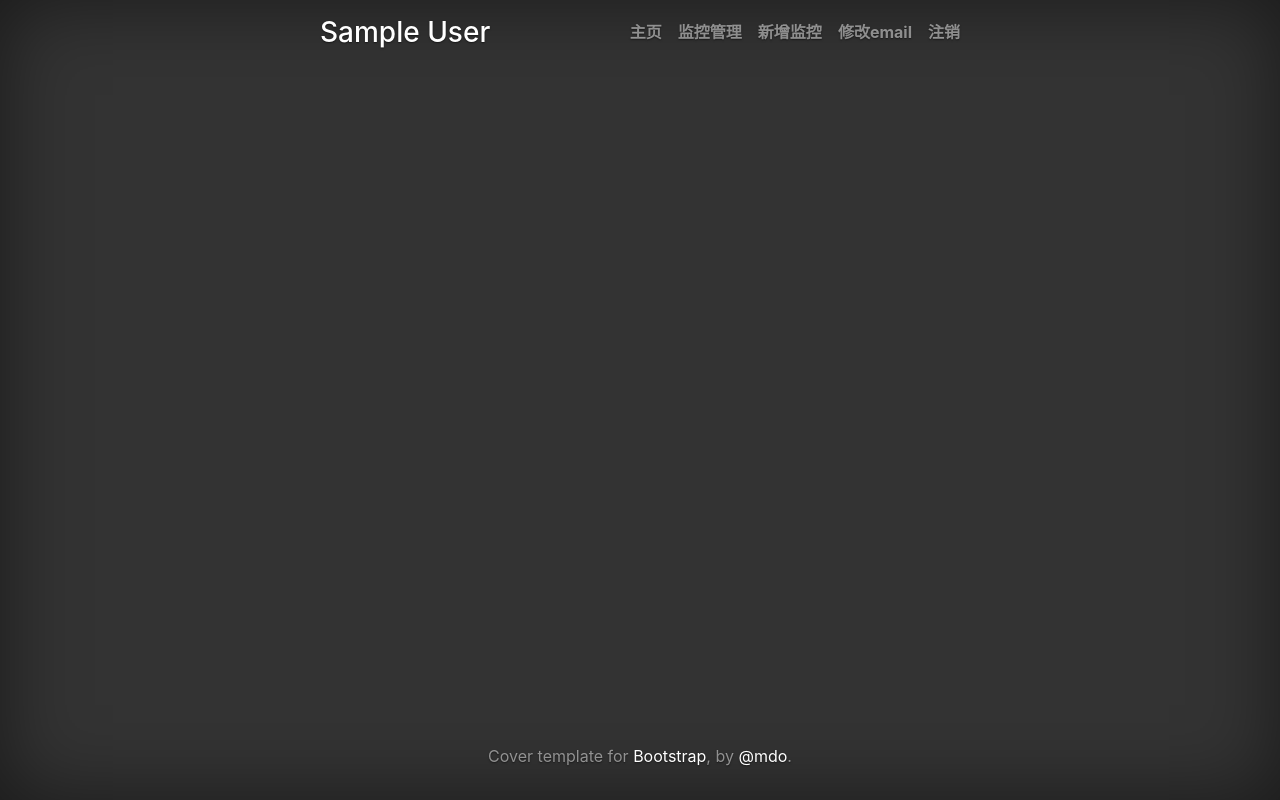
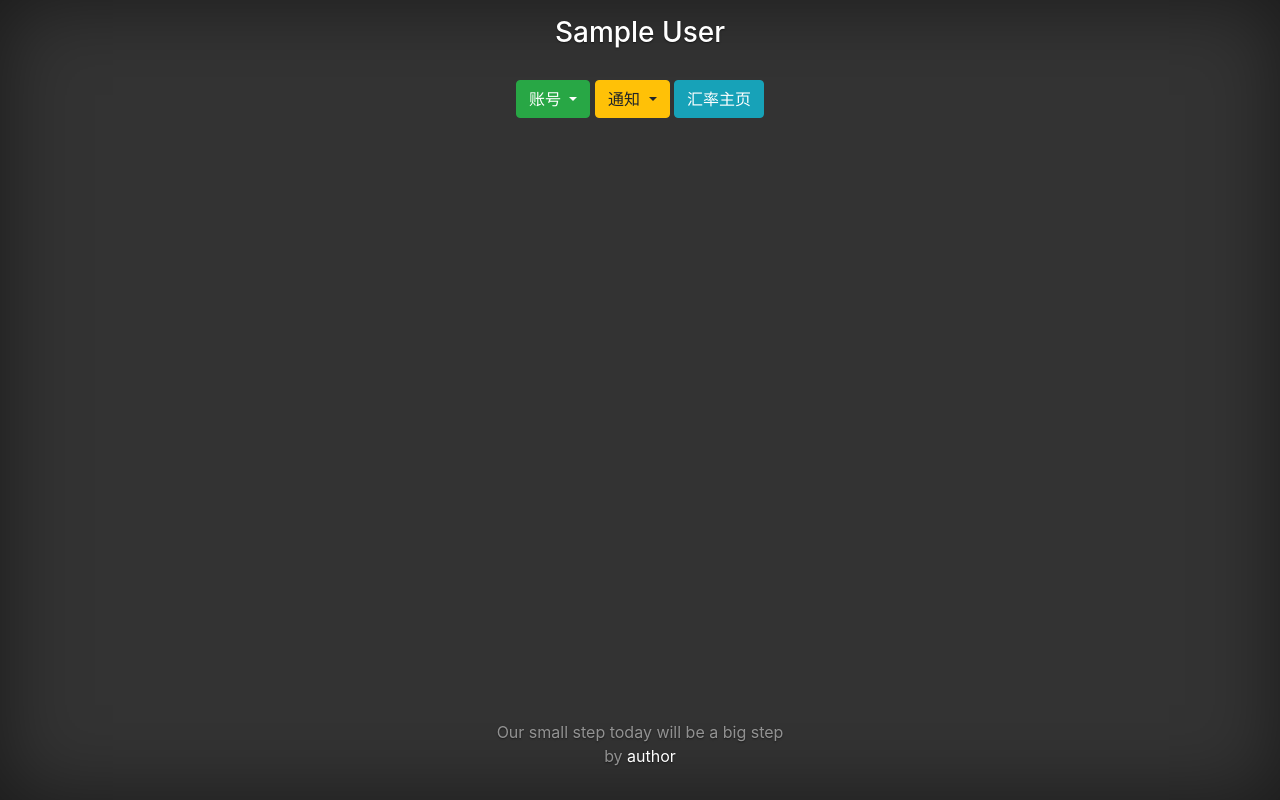
Before and after one commit to whitefly/money_rate, a Flask app: page /alert_manage in a window 1280 px wide. Run offline with Flask 2, Linux system fonts and the light colour scheme; the visitor is signed in with stand-in values (Sample User, id 1); data that the repository does not hold is empty; some libraries are stand-ins or nearby versions.

Commit message:
1.整合按钮,添加 监听删除功能
to do:邮件通知功能

```diff
--- a/app.py
+++ b/app.py
@@ -6,14 +6,14 @@ from modules.alert import Alert
 
 app = Flask(__name__)
 app.secret_key = "wuhan"
-Database.inti()
 
 
 @app.before_first_request
 def inti_request():
     # 这东西在整个过程中,只会执行一次
+    print("执行一次")
     Database.inti()
-    # 定义session['email']的功能,否则找不到会报错
+    # 定义session['email']的功能,否则找不到会报错. 要是浏览器重启,好像也直接报错
     session['email'] = session.get('email')
     session['name'] = session.get('name')
 
@@ -144,8 +144,8 @@ def new_alert():
                 message = "新的货币监听已经创建成功!"
                 current_msg = "货币:{}".format(Input_current)
                 rate_kind_msg = "汇率类型:{}".format("现钞" if rate_kind == "cash" else "现汇")
-                buy_price_msg = "买入价格:{}".format(buy_price)
-                sell_price_msg = "卖出价格:{}".format(sell_price)
+                buy_price_msg = "买入价格:¥ {}".format(buy_price)
+                sell_price_msg = "卖出价格:¥ {}".format(sell_price)
 
                 return render_template("create_alert.html", money_dict=money_dict, message=message,
                                        current_msg=current_msg,
@@ -186,9 +186,30 @@ def alert_update():
     :return:
     """
     if request.method == "POST":
+        up_current = request.form["up_current"]
+        up_rate_kind = request.form["up_rate_kind"]
         up_buy_price = request.form["up_buy_price"]
         up_sell_price = request.form["up_sell_price"]
-        Alert.update_user_alert()
+        # 未写删除sign类型的判断
+        if up_rate_kind == "cash":
+            Alert.update_user_alert(session['email'], current=up_current, rate_kind=up_rate_kind
+                                    , price=[up_buy_price, up_sell_price])
+            return redirect('/alert_manage')
+
+
+@app.route('/alert_delete', methods=["POST"])
+def alert_delete():
+    """
+    功能:用来处理卡片管理上进行的更新
+    :return:
+    """
+    if request.method == "POST":
+        up_current = request.form["up_current"]
+        up_rate_kind = request.form["up_rate_kind"]
+        if up_rate_kind == "cash":
+            Alert.delete_user_alert(session['email'], current=up_current, rate_kind=up_rate_kind)
+            return redirect('/alert_manage')
+
 
 if __name__ == '__main__':
     app.run(debug=True, port="10111")
--- a/modules/alert.py
+++ b/modules/alert.py
@@ -36,8 +36,17 @@ class Alert(object):
         """
         功能:修改 货币监控价格
         """
-        return Database.update_one(Alert.collection_name, query={"email": current, "rate_kind": rate_kind},
-                                   data={"$set": {"email": price}})
+        return Database.update_one(Alert.collection_name,
+                                   query={"email": email, "current": current, "rate_kind": rate_kind},
+                                   data={"$set": {"price": price}})
+
+    @staticmethod
+    def delete_user_alert(email, current, rate_kind):
+        """
+        功能:删除 某个货币监控
+        """
+        return Database.delete(Alert.collection_name,
+                                   query={"email": email, "current": current, "rate_kind": rate_kind})
 
     def __get_info(self) -> json:
         # 封装为json格式进行插入
--- a/modules/database.py
+++ b/modules/database.py
@@ -29,3 +29,7 @@ class Database(object):
     @staticmethod
     def update_one(collection, query, data):
         return Database.DATABASE[collection].update(query, data)
+
+    @staticmethod
+    def delete(collection, query):
+        return Database.DATABASE[collection].remove(query)
--- /dev/null
+++ b/static/css/style_Custom.css
@@ -0,0 +1,17 @@
+.btn-update {
+    float: right;
+}
+
+.alert-card {
+    color: black;
+    text-align: center !important;
+    margin-bottom: 20px;
+}
+
+.title {
+    margin-bottom: 30px;
+}
+
+.btn-home {
+    text-decoration: none;
+}
--- a/templates/alert_manage.html
+++ b/templates/alert_manage.html
@@ -6,26 +6,30 @@
 <div class="row">
     <!-- 生成所有监控货币卡片 -->
     {% for money in alerts_data %}
-
-    <div class="col-sm-6">
+    <!-- 这里想自定义样式alert-card,但却无法显示效果 采用style强制改-->
+    <div class="col-sm-6 alert-card" style="
+    margin-bottom: 20px;
+    color: black;
+    text-align: left;
+">
         <div class="card">
             <div class="card-body">
-                <form action="alert_manage" method="post">
+                <form action="alert_update" method="post">
 
                     <!-- 更新窗口 用hint来显示原始设置价格 -->
                     <h3 class="card-title">{{money["current"]}}</h3>
 
                     <div class="form-group row">
-                        <label for="up_buy_price" class="col-sm-3 col-form-label">买入</label>
-                        <div class="col-sm-9">
+                        <label for="up_buy_price" class="col-6 col-form-label">买入</label>
+                        <div class="col-6">
                             <input type="text" class="form-control" id="up_buy_price" name="up_buy_price"
                                    placeholder="当前:¥{{money['price'][0]}}" required="required" pattern="\d+\.?\d{0,2}">
                         </div>
                     </div>
 
                     <div class="form-group row">
-                        <label for="up_sell_price" class="col-sm-3 col-form-label">卖出</label>
-                        <div class="col-sm-9">
+                        <label for="up_sell_price" class="col-6 col-form-label">卖出</label>
+                        <div class="col-6">
                             <input type="text" class="form-control" id="up_sell_price" name="up_sell_price"
                                    placeholder="当前:¥{{money['price'][1]}}" required="required" pattern="\d+\.?\d{0,2}">
                         </div>
@@ -34,8 +38,16 @@
                     <input type="hidden" name="up_current" value="{{money['current']}}">
                     <input type="hidden" name="up_rate_kind" value="{{money['rate_kind']}}">
 
-                    <button type="submit" class="btn btn-primary">更新</button>
+                    <button type="submit" class="btn btn-primary ">更新</button>
 
+                </form>
+
+                <!-- 删除操作窗口 -->
+                <form action="alert_delete" method="post">
+
+                    <input type="hidden" name="up_current" value="{{money['current']}}">
+                    <input type="hidden" name="up_rate_kind" value="{{money['rate_kind']}}">
+                    <button type="submit" class="btn btn-primary btn-update">删除</button>
 
                 </form>
             </div>
--- a/templates/base.html
+++ b/templates/base.html
@@ -14,7 +14,7 @@
 
 
     <!-- Custom styles for this template -->
-    <link href="cover.css" rel="stylesheet">
+    <link href="style.css" rel="stylesheet">
 </head>
 
 <body class="text-center">
@@ -22,45 +22,74 @@
 <div class="cover-container d-flex w-100 h-100 p-3 mx-auto flex-column">
     <header class="masthead mb-auto">
         <div class="inner">
+
             <!-- 登陆后显示用户名 -->
+            <center>
+                {% if session['email'] %}
+                <h3 class="title" ,href="/home">{{session['name']}}</h3>
+                {% endif %}
+
+                {% if not session['email'] %}
+                <h3 class="title">Welcome</h3>
+                {% endif %}
+            </center>
+
+            <!-- 下拉式按钮来进行操作集合 -->
+
+            <!-- 账号栏的操作 -->
+            <div class="btn-group">
+                <button type="button" class="btn btn-success dropdown-toggle" data-toggle="dropdown"
+                        aria-haspopup="true"
+                        aria-expanded="false">
+                    账号
+                </button>
+                <div class="dropdown-menu">
+
+                    {% if session['email'] %}
+                    <!-- 登录状态 -->
+                    <a class="dropdown-item">{{session['email']}}</a>
+                    <div class="dropdown-divider"></div>
+                    <a class="dropdown-item" href="/change_email">更改邮箱</a>
+                    <a class="dropdown-item" href="/logout">退出用户</a>
+
+                    {% else %}
+                    <!-- 未登录状态 -->
+                    <a class="dropdown-item" href="/login">登录</a>
+                    <a class="dropdown-item" href="/register">注册</a>
+
+                    {% endif %}
+                </div>
+            </div>
+
             {% if session['email'] %}
-            <h3 class="masthead-brand" ,href="/home">{{session['name']}}</h3>
+            <!-- 监听货币的操作 -->
+            <div class="btn-group">
+                <button type="button" class="btn btn-warning dropdown-toggle" data-toggle="dropdown"
+                        aria-haspopup="true"
+                        aria-expanded="false">
+                    通知
+                </button>
+                <div class="dropdown-menu">
+                    <a class="dropdown-item" href="/alert_manage">通知管理</a>
+                    <a class="dropdown-item" href="/create_alert">新增通知</a>
+                </div>
+            </div>
             {% endif %}
 
-            {% if not session['email'] %}
-            <h3 class="masthead-brand">Welcome</h3>
-            {% endif %}
-
-            <nav class="nav nav-masthead justify-content-center">
-                <a class="nav-link" href="/home">主页</a>
-                <!-- 未登陆时 -->
-                {% if not session['email'] %}
-                <a class="nav-link" href="/login">登录</a>
-                <a class="nav-link active" href="/register">注册</a>
-                {% endif %}
-
-                <!-- 登陆后 -->
-                {% if session['email'] %}
-                <a class="nav-link" href="/alert_manage">监控管理</a>
-                <a class="nav-link" href="/create_alert">新增监控</a>
-                <a class="nav-link" href="/change_email">修改email</a>
-                <a class="nav-link" href="/logout">注销</a>
-                {% endif %}
-            </nav>
-
+            <button type="button" class="btn btn-info btn-home"><a href="/home">汇率主页</a></button>
         </div>
     </header>
 
-    <!--用来插入汇率显示表格-->
+
     {% block content %}
-
+    <!--用来插入 被其他主页继承 显示表格-->
     {% endblock %}
 
 
     <footer class="mastfoot mt-auto">
         <div class="inner">
-            <p>Cover template for <a href="https://getbootstrap.com/">Bootstrap</a>, by <a
-                    href="https://twitter.com/mdo">@mdo</a>.</p>
+            Our small step today will be a big step
+            <p>by <a href="https://github.com/whitefly/money_rate">author</a>
         </div>
     </footer>
 </div>
--- a/templates/create_alert.html
+++ b/templates/create_alert.html
@@ -41,14 +41,14 @@
                required="required" pattern="\d+\.?\d{0,2}">
     </div>
 
-    <button type="submit" class="btn btn-primary">创建</button>
+    <button type="submit" class="btn btn-primary btn-update">创建</button>
 
     <!-- 显示创建完成后的返回信息 -->
     <p>{{message}}</p>
     <p>{{current_msg}}</p>
     <p>{{rate_kind_msg}}</p>
-    <p>¥ {{buy_price_msg}}</p>
-    <p>¥ {{sell_price_msg}}</p>
+    <p>{{buy_price_msg}}</p>
+    <p>{{sell_price_msg}}</p>
 
 
 
--- a/templates/html_refer.html
+++ b/templates/html_refer.html
@@ -10,3 +10,4 @@
         integrity="sha384-smHYKdLADwkXOn1EmN1qk/HfnUcbVRZyYmZ4qpPea6sjB/pTJ0euyQp0Mk8ck+5T"
         crossorigin="anonymous"></script>
 <link rel="stylesheet" href="{{url_for('static',filename='css/style.css')}}">
+<link rel="stylesheet" href="{{url_for('static',filename='css/style_Custom.css')}}">
```
